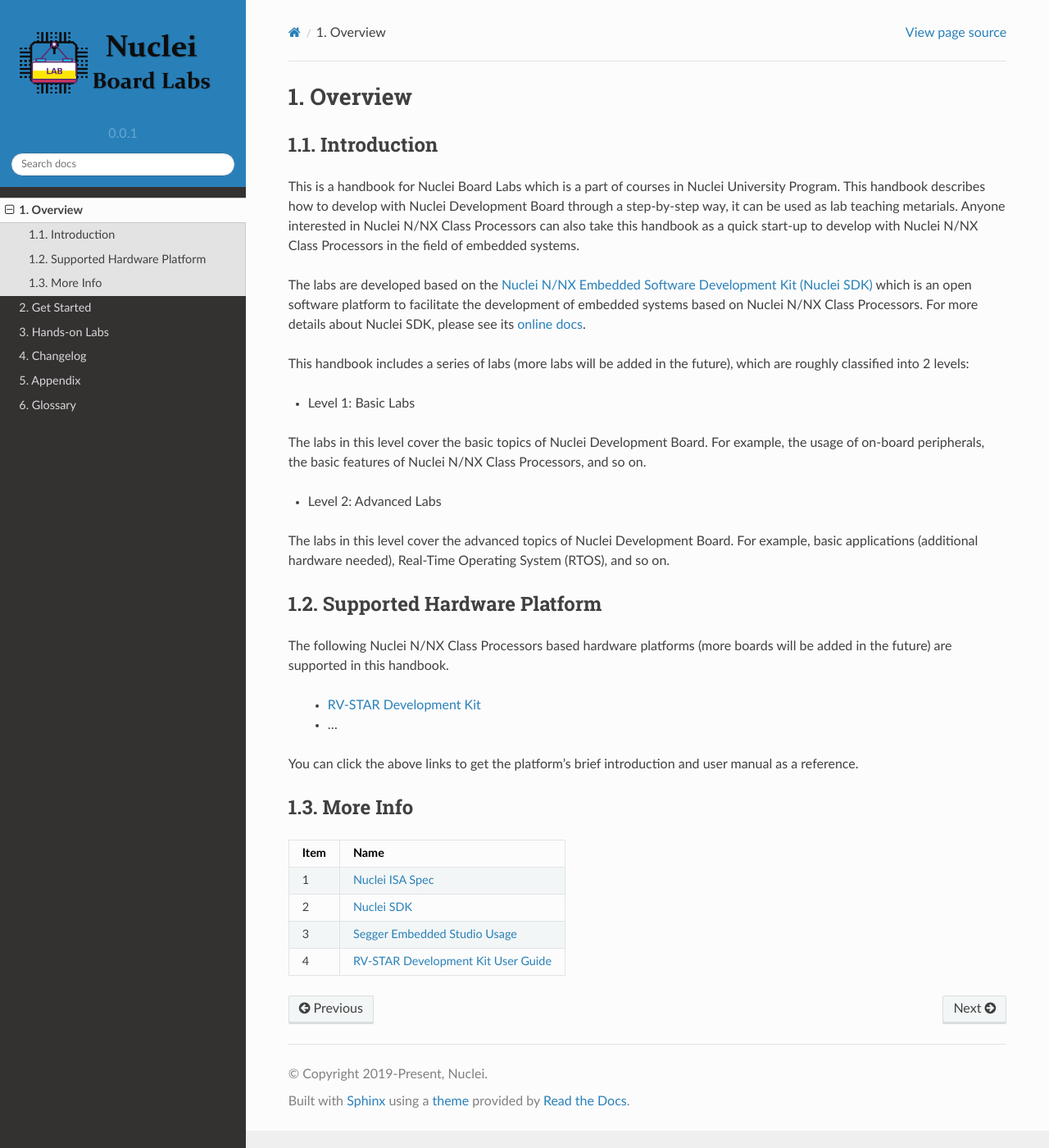
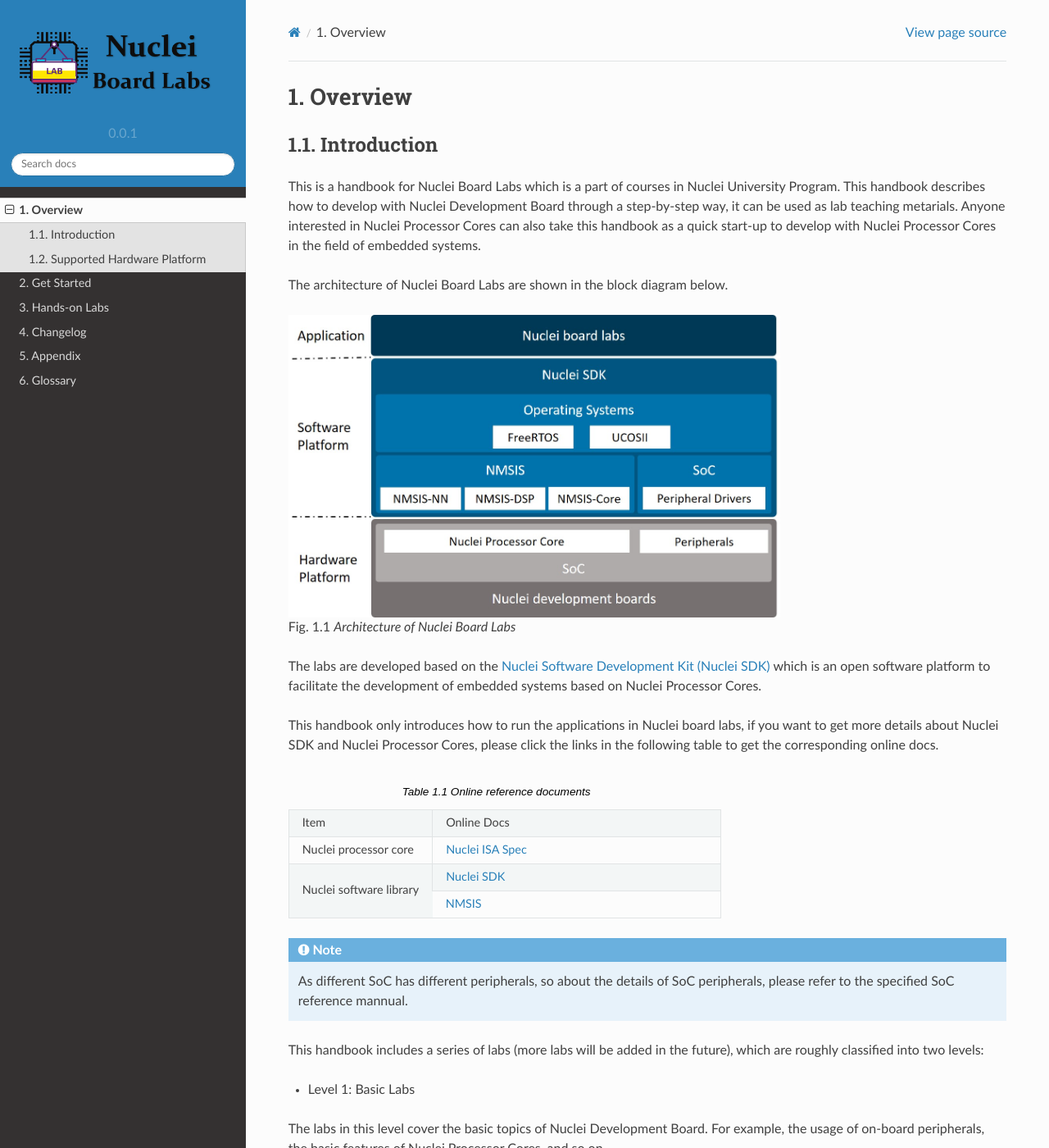
Before and after one commit to Nuclei-Software/nuclei-board-labs, a Sphinx documentation site: the page built from doc/source/overview/overview.rst, in a window 1280 px wide and 1400 px high. Shown: the whole window at 82% size. Built offline with Sphinx 7.4.7 and the Read the Docs theme 2.0.0, drawn with Linux system fonts in a browser that asks for light colours; some of the changed text lies outside the part shown.

Commit message:
update overview, lab1_3 and lab1_4

```diff
--- a/doc/source/conf.py
+++ b/doc/source/conf.py
@@ -90,7 +90,7 @@
 """
 
 rst_epilog = """
-.. |nuclei_core| replace:: Nuclei N/NX Class Processors
+.. |nuclei_core| replace:: Nuclei Processor Cores
 .. |nuclei_ncore| replace:: Nuclei N Class Processors
 .. |nuclei_nxcore| replace:: Nuclei NX Class Processors
 .. |nmsis_support_cores| replace:: N200, N300, N600, NX600
--- a/doc/source/labs/rvstar/advanced.rst
+++ b/doc/source/labs/rvstar/advanced.rst
@@ -7,4 +7,4 @@
     :maxdepth: 1
     :glob:
 
-    level2/TBD
+    level2/lab2_1
--- a/doc/source/labs/rvstar/level2/TBD.rst
+++ /dev/null
@@ -1,4 +0,0 @@
-.. _lab2_1:
-
-TBD
-###
--- /dev/null
+++ b/doc/source/labs/rvstar/level2/lab2_1.rst
@@ -0,0 +1,4 @@
+.. _lab2_1:
+
+Benchmark Tests
+===============
--- a/doc/source/overview/overview.rst
+++ b/doc/source/overview/overview.rst
@@ -10,11 +10,41 @@
 This handbook describes how to develop with |nuclei_board| through a step-by-step way, it can be used as lab teaching metarials.
 Anyone interested in |nuclei_core| can also take this handbook as a quick start-up to develop with |nuclei_core| in the field of embedded systems.
 
-The labs are developed based on the `Nuclei N/NX Embedded Software Development Kit (Nuclei SDK) <https://github.com/Nuclei-Software/nuclei-sdk>`__ which is an open
-software platform to facilitate the development of embedded systems based on
-|nuclei_core|. For more details about |nuclei_sdk|, please see its `online docs <https://nuclei-software.github.io/NMSIS/html/index.html>`__.
+The architecture of Nuclei Board Labs are shown in the block diagram below.
 
-This handbook includes a series of labs (more labs will be added in the future), which are roughly classified into 2 levels:
+.. _figure_overview_1:
+
+.. figure:: /asserts/medias/overview_fig1.jpg
+   :width: 600
+   :alt: overview_fig1
+
+   Architecture of Nuclei Board Labs
+
+The labs are developed based on the `Nuclei Software Development Kit (Nuclei SDK) <https://github.com/Nuclei-Software/nuclei-sdk>`__ which is an open software platform to facilitate the development of embedded systems based on |nuclei_core|.
+
+This handbook only introduces how to run the applications in Nuclei board labs, if you want to get more details about |nuclei_sdk| and |nuclei_core|, please click the links in the following table to get the corresponding online docs.
+
+.. _table_overview_1:
+
+.. table:: Online reference documents
+   :widths: 60,120
+
+   +-------------------------+----------------------------------------------------------------------------------+
+   |        Item             |    Online Docs                                                                   |
+   +-------------------------+----------------------------------------------------------------------------------+
+   | Nuclei processor core   |   `Nuclei ISA Spec <https://nuclei-software.github.io/NMSIS/html/index.html>`_   |
+   +-------------------------+----------------------------------------------------------------------------------+
+   | Nuclei software library |   `Nuclei SDK <https://nuclei-software.github.io/NMSIS/html/index.html>`_        |
+   |                         +----------------------------------------------------------------------------------+
+   |                         |   `NMSIS <https://nuclei-software.github.io/NMSIS/html/index.html>`_             |
+   +-------------------------+----------------------------------------------------------------------------------+
+
+
+.. note::
+    As different SoC has different peripherals, so about the details of SoC peripherals, please refer to the specified SoC reference mannual.
+
+
+This handbook includes a series of labs (more labs will be added in the future), which are roughly classified into two levels:
 
 * Level 1: Basic Labs
 
@@ -36,16 +66,3 @@
   * ...
 
 You can click the above links to get the platform's brief introduction and user manual as a reference.
-
-
-More Info
-#########
-
-====== ======
- Item   Name
-====== ======
-  1     `Nuclei ISA Spec <https://nuclei-software.github.io/NMSIS/html/index.html>`_
-  2     `Nuclei SDK <https://nuclei-software.github.io/NMSIS/html/index.html>`_
-  3     `Segger Embedded Studio Usage <http://www.riscv-mcu.com/quickstart-quickstart.html>`_
-  4     `RV-STAR Development Kit User Guide <http://www.riscv-mcu.com/quickstart-quickstart.html>`_
-====== ======
```
Also changed, not shown: other parts of doc/source/overview/overview.rst (+1 -1 lines), doc/source/labs/rvstar/level1/lab1_3.rst (+21 -8 lines), doc/source/labs/rvstar/level1/lab1_4.rst (+40 -12 lines), doc/source/asserts/medias/lab1_3_fig3.jpg (added), doc/source/asserts/medias/lab1_4_fig1.jpg (added), doc/source/asserts/medias/lab1_4_fig2.jpg (added), doc/source/asserts/medias/lab1_4_fig3.jpg (added), doc/source/asserts/medias/overview_fig1.jpg (added).
